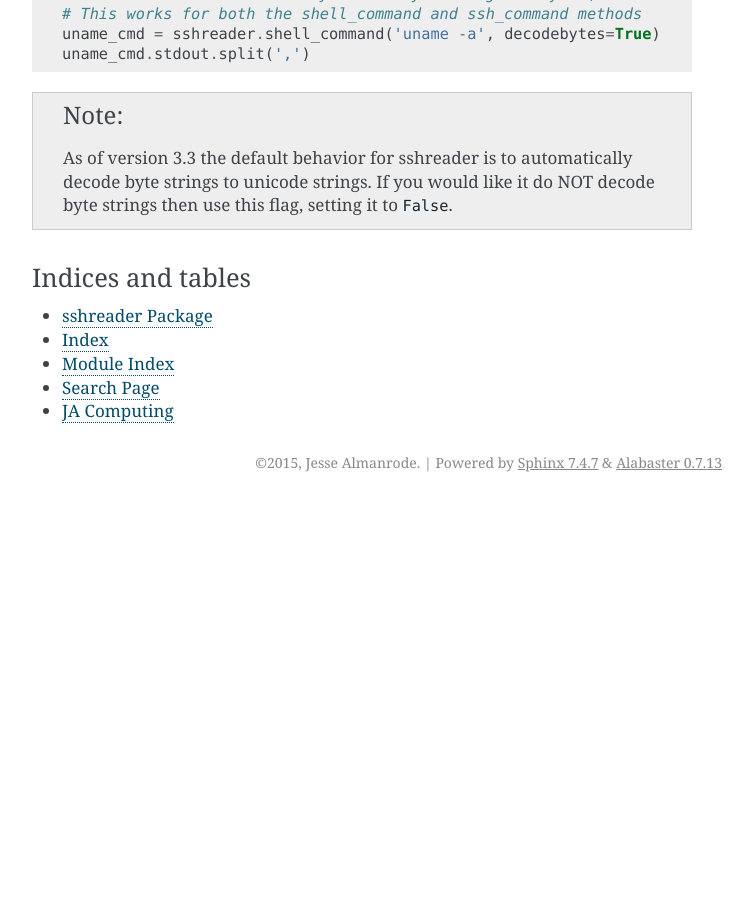
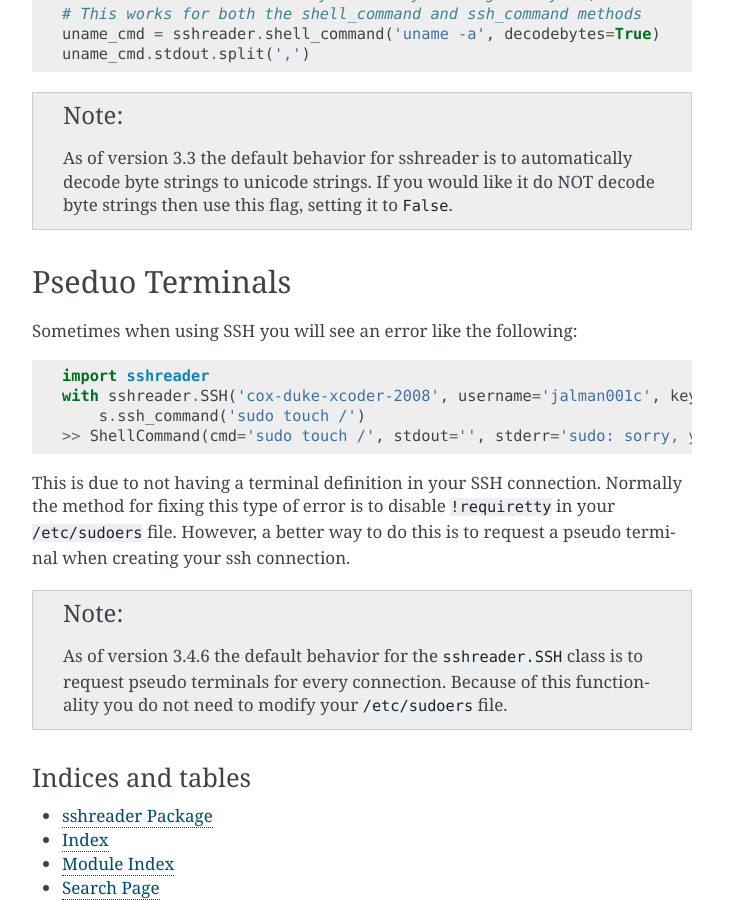
Before and after one commit to isaiah1112/sshreader, a Sphinx documentation site: the page built from docs/source/faq.rst, in a window 1280 px wide and 900 px high, scrolled down 1737 px. Shown: the whole window, without its empty margins (388-1141 px from the left). Built offline with Sphinx 7.4.7, drawn with Linux system fonts in a browser that asks for light colours; before the commit the page ends 2239 px from its top, so only the background shows below that.

Commit message:
Updated FAQ docs for pseudo terminal information.

```diff
--- a/docs/source/faq.rst
+++ b/docs/source/faq.rst
@@ -91,6 +91,27 @@ enable automatic decoding of byte-strings to unicode strings.
     As of version 3.3 the default behavior for sshreader is to automatically decode byte strings to unicode strings.  If
     you would like it do NOT decode byte strings then use this flag, setting it to :code:`False`.
 
+Pseduo Terminals
+~~~~~~~~~~~~~~~~
+
+Sometimes when using SSH you will see an error like the following:
+
+.. code-block:: python
+
+    import sshreader
+    with sshreader.SSH('cox-duke-xcoder-2008', username='jalman001c', keyfile='~/.ssh/id_rsa') as s:
+        s.ssh_command('sudo touch /')
+    >> ShellCommand(cmd='sudo touch /', stdout='', stderr='sudo: sorry, you must have a tty to run sudo', return_code=1)
+
+This is due to not having a terminal definition in your SSH connection.  Normally the method for fixing this type of error
+is to disable :code:`!requiretty` in your :code:`/etc/sudoers` file.  However, a better way to do this is to request a
+pseudo terminal when creating your ssh connection.
+
+.. note::
+
+    As of version 3.4.6 the default behavior for the :code:`sshreader.SSH` class is to request pseudo terminals for every
+    connection.  Because of this functionality you do not need to modify your :code:`/etc/sudoers` file.
+
 Indices and tables
 ------------------
 
```
